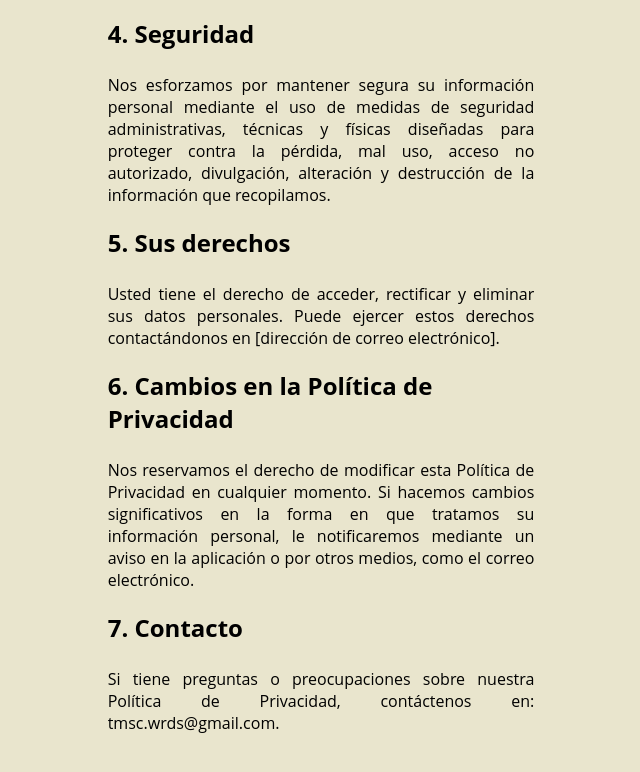
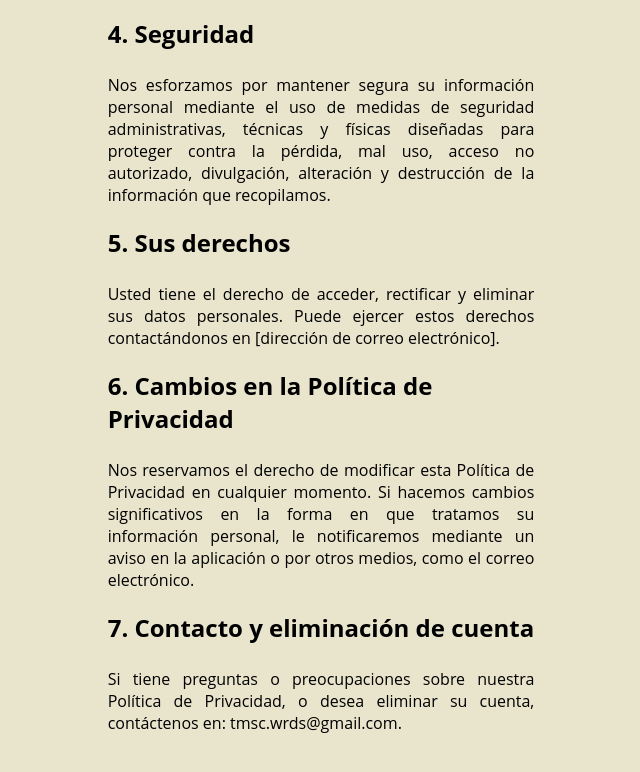
Before and after one commit to cattobaby/leyvigentewebsite, a plain HTML site: page index.html in a window 1280 px wide. Shown: the part 1009-1781 px from the top of the page, without its empty margins (319-959 px from the left). Drawn offline with Linux system fonts and the light colour scheme.

Commit message:
Update index.html

```diff
--- a/index.html
+++ b/index.html
@@ -26,8 +26,8 @@
             <p>Usted tiene el derecho de acceder, rectificar y eliminar sus datos personales. Puede ejercer estos derechos contactándonos en [dirección de correo electrónico].</p>
             <h3>6. Cambios en la Política de Privacidad</h3>
             <p>Nos reservamos el derecho de modificar esta Política de Privacidad en cualquier momento. Si hacemos cambios significativos en la forma en que tratamos su información personal, le notificaremos mediante un aviso en la aplicación o por otros medios, como el correo electrónico.</p>
-            <h3>7. Contacto</h3>
-            <p>Si tiene preguntas o preocupaciones sobre nuestra Política de Privacidad, contáctenos en: tmsc.wrds@gmail.com.</p>
+            <h3>7. Contacto y eliminación de cuenta</h3>
+            <p>Si tiene preguntas o preocupaciones sobre nuestra Política de Privacidad, o desea eliminar su cuenta, contáctenos en: tmsc.wrds@gmail.com.</p>
         </section>
     </main>
 </body>
```
